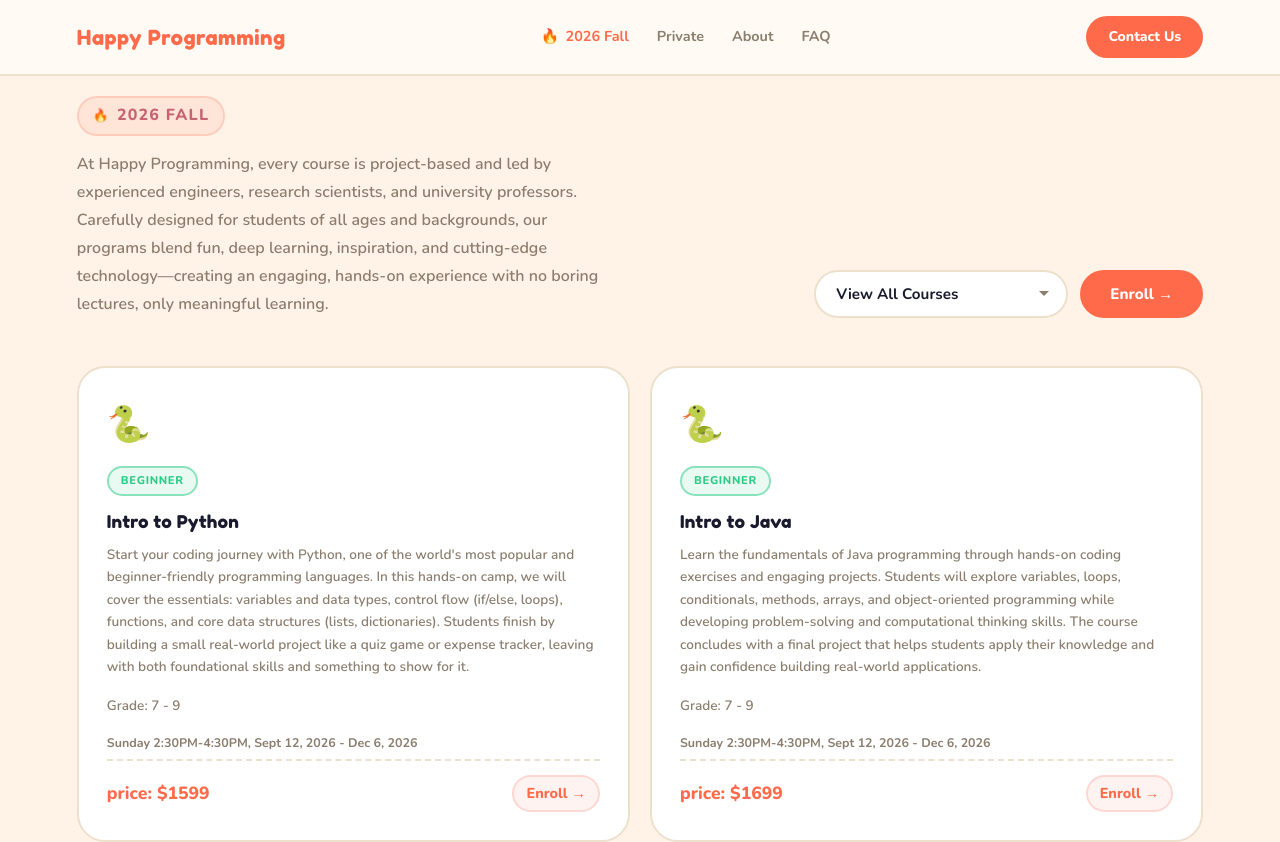
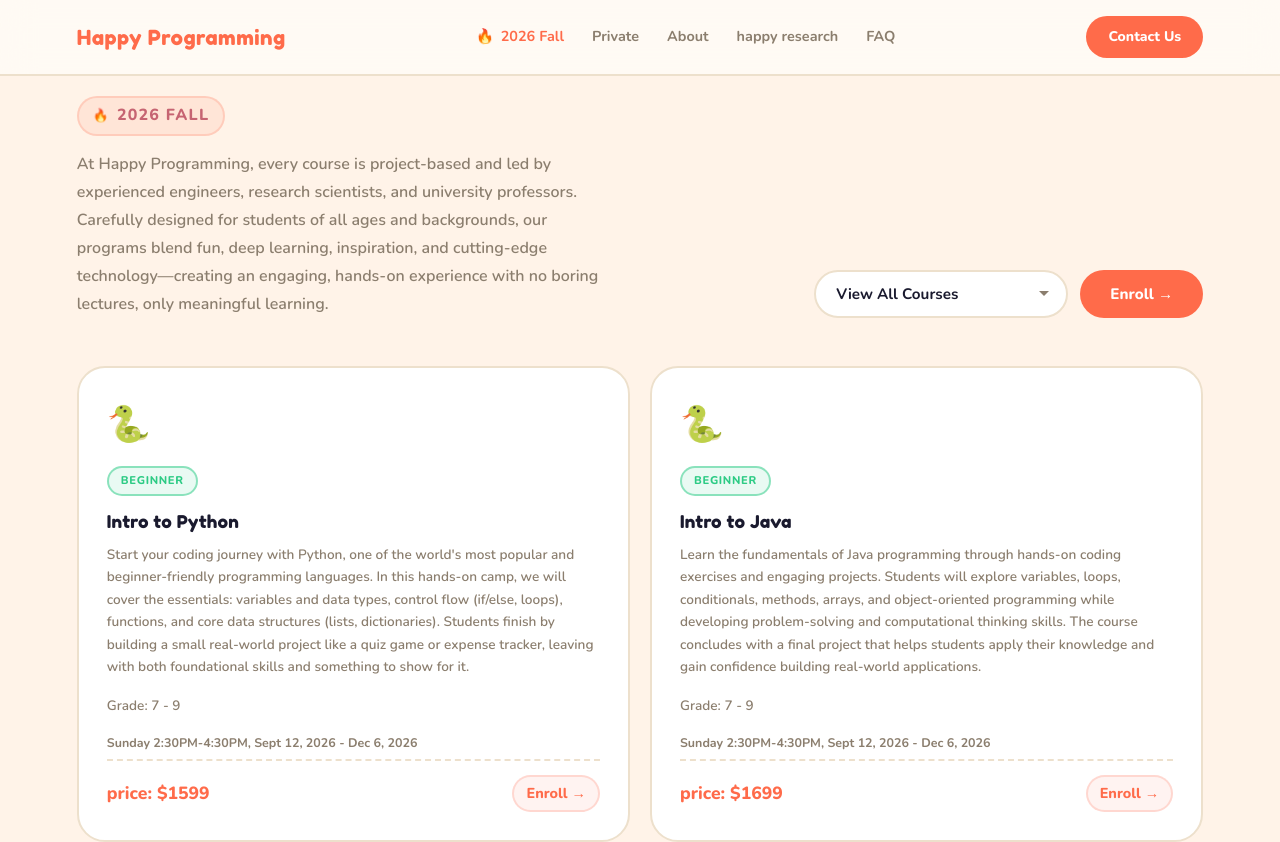
Before and after one commit to happy-programming-site/frontend, a React (Vite) app: page / in a window 1280 px wide. Shown: the top 842 px of the page. Built offline with nearby package versions, Linux system fonts and the light colour scheme.

Commit message:
add happy research link in navabar.

```diff
--- a/src/components/Navbar.jsx
+++ b/src/components/Navbar.jsx
@@ -28,6 +28,11 @@ export default function Navbar() {
           <a href='#about'>About</a>
         </li>
         <li>
+          <a href='https://happyresearch.org/' target='_blank' rel='noreferrer'>
+            happy research
+          </a>
+        </li>
+        <li>
           <a href='#faq'>FAQ</a>
         </li>
       </ul>
@@ -54,6 +59,15 @@ export default function Navbar() {
             <a href='#about'>About</a>
           </li>
           <li>
+            <a
+              href='https://happyresearch.org/'
+              target='_blank'
+              rel='noreferrer'
+            >
+              happy research
+            </a>
+          </li>
+          <li>
             <a href='#faq'>FAQ</a>
           </li>
           <li>
```
